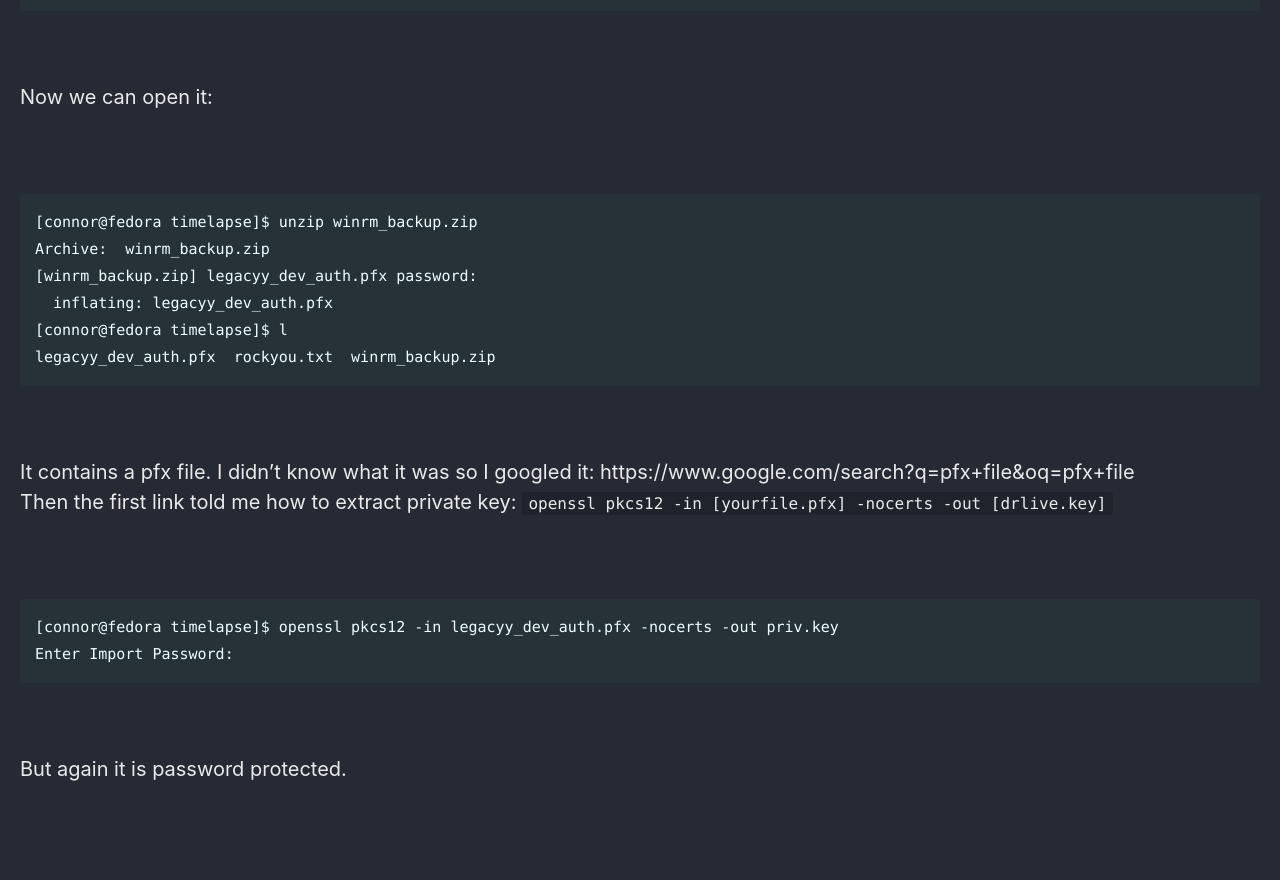
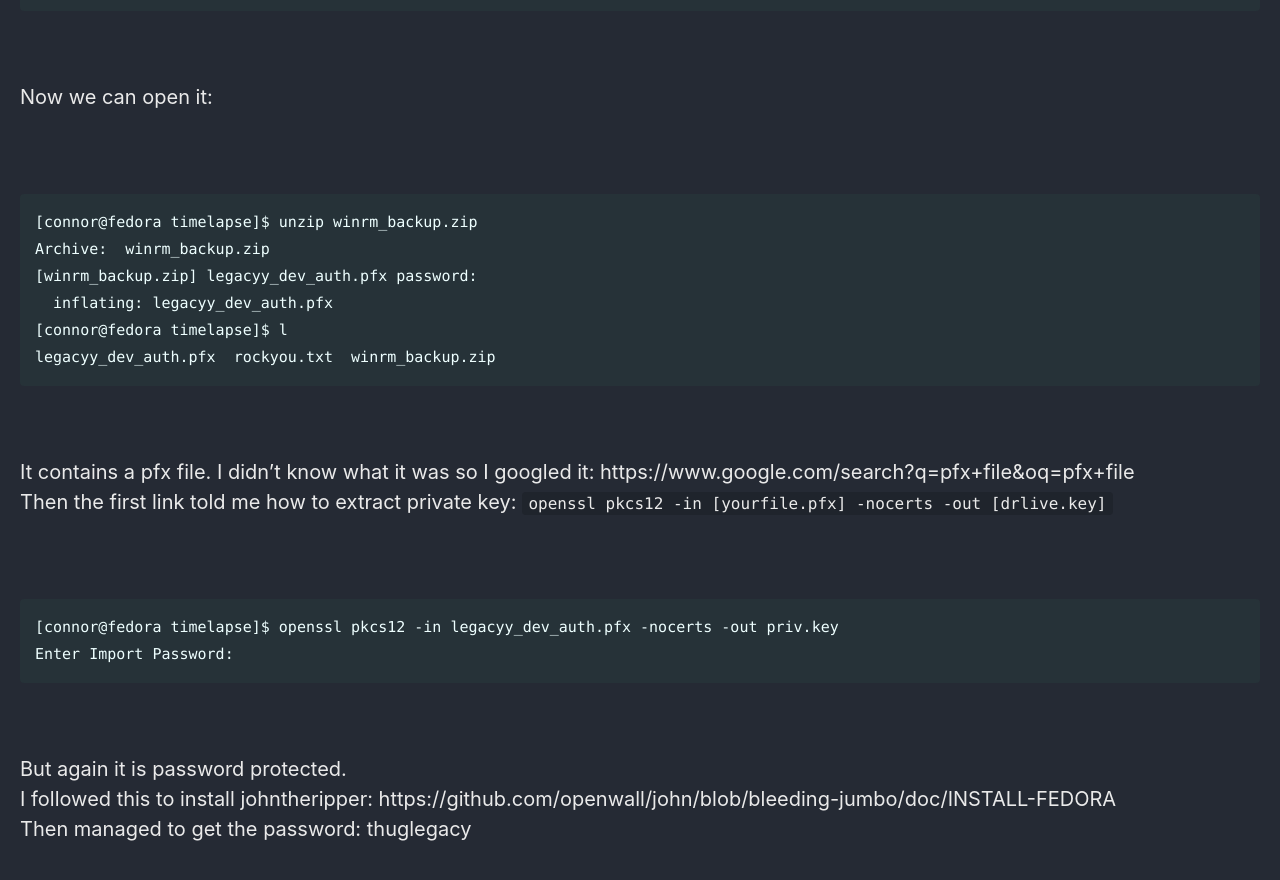
Before and after one commit to Connor-McCartney/Connor-McCartney.github.io, a Jekyll site: the page built from _pages/htb/timelapse.md, in a window 1280 px wide and 900 px high, scrolled down 3568 px. Shown: the top 880 px of the window. Built offline with Jekyll 4.4.1, drawn with Linux system fonts in a browser that asks for light colours; cached includes are drawn as plain includes; before the commit the page ends 4408 px from its top, so only the background shows below that.

Commit message:
Update timelapse.md

```diff
--- a/_pages/htb/timelapse.md
+++ b/_pages/htb/timelapse.md
@@ -164,4 +164,6 @@ Enter Import Password:
 
 <br>
 
-But again it is password protected.
+But again it is password protected. <br>
+I followed this to install johntheripper: https://github.com/openwall/john/blob/bleeding-jumbo/doc/INSTALL-FEDORA <br>
+Then managed to get the password: thuglegacy
```
